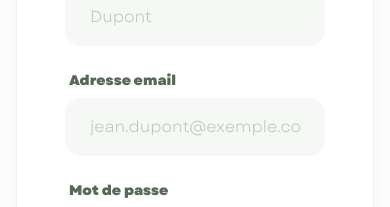
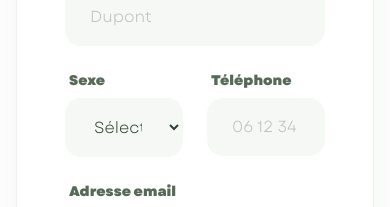
Before and after one commit to martinvnc/Site---TCH, a Next.js app: page /register in a window 390 px wide. Shown: the part 519-726 px from the top of the page. Built offline with nearby package versions, Linux system fonts and the light colour scheme.

Commit message:
Add gender and phone fields to registration form

```diff
--- a/src/app/register/page.tsx
+++ b/src/app/register/page.tsx
@@ -10,6 +10,8 @@ import { ArrowLeft, UserPlus } from "lucide-react";
 export default function RegisterPage() {
     const [firstName, setFirstName] = useState("");
     const [lastName, setLastName] = useState("");
+    const [gender, setGender] = useState("");
+    const [phone, setPhone] = useState("");
     const [email, setEmail] = useState("");
     const [password, setPassword] = useState("");
     const [confirmPassword, setConfirmPassword] = useState("");
@@ -36,6 +38,8 @@ export default function RegisterPage() {
                 data: {
                     first_name: firstName,
                     last_name: lastName,
+                    gender: gender,
+                    phone: phone,
                 },
             },
         });
@@ -122,6 +126,33 @@ export default function RegisterPage() {
                         </div>
                     </div>
 
+                    <div className="grid grid-cols-2 gap-6">
+                        <div className="space-y-2">
+                            <label className="block text-sm font-bold text-[#2d452e]/80 ml-1">Sexe</label>
+                            <select
+                                required
+                                className="w-full rounded-2xl border border-transparent bg-[#4c7650]/5 px-6 py-4 text-[#2d452e] outline-none transition-all duration-300 focus:border-[#4c7650] focus:bg-white focus:ring-4 focus:ring-[#4c7650]/5"
+                                value={gender}
+                                onChange={(e) => setGender(e.target.value)}
+                            >
+                                <option value="">Sélectionner</option>
+                                <option value="homme">Homme</option>
+                                <option value="femme">Femme</option>
+                            </select>
+                        </div>
+                        <div className="space-y-2">
+                            <label className="block text-sm font-bold text-[#2d452e]/80 ml-1">Téléphone</label>
+                            <input
+                                type="tel"
+                                required
+                                className="w-full rounded-2xl border border-transparent bg-[#4c7650]/5 px-6 py-4 text-[#2d452e] placeholder:text-[#2d452e]/30 outline-none transition-all duration-300 focus:border-[#4c7650] focus:bg-white focus:ring-4 focus:ring-[#4c7650]/5"
+                                placeholder="06 12 34 56 78"
+                                value={phone}
+                                onChange={(e) => setPhone(e.target.value)}
+                            />
+                        </div>
+                    </div>
+
                     <div className="space-y-2">
                         <label className="block text-sm font-bold text-[#2d452e]/80 ml-1">Adresse email</label>
                         <input
```
